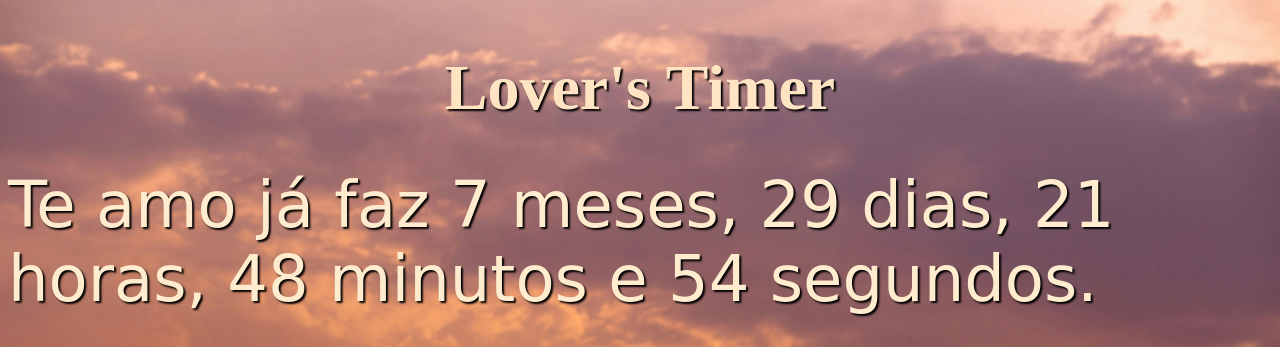
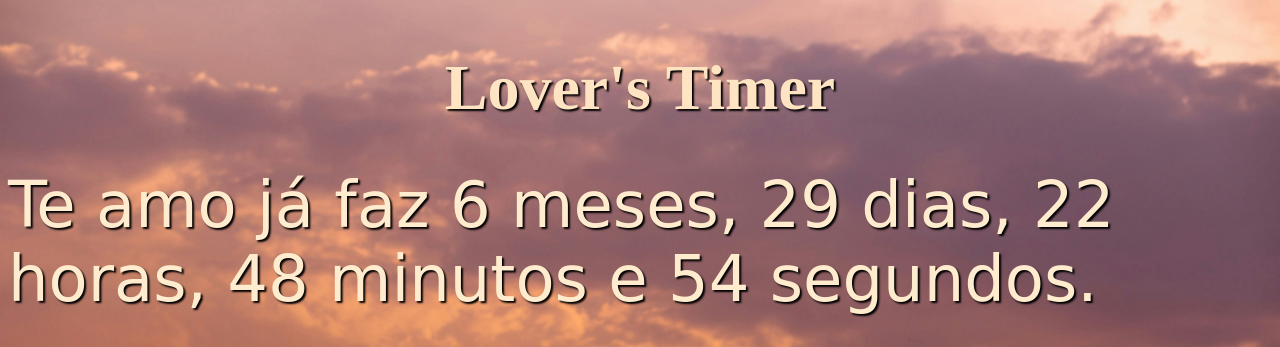
Before and after one commit to rafa-rx580/contador-tempo, a plain HTML site: page index.html in a window 1280 px wide. Shown: the top 347 px of the page. Drawn offline with Linux system fonts and the light colour scheme; a web font is replaced by a local one.

Commit message:
Arrumei o tempo

```diff
--- a/index.html
+++ b/index.html
@@ -28,7 +28,7 @@
     </div>
 
     <script>
-        const dataInicial = new Date(2024, 8, 4, 15, 0, 0);
+        const dataInicial = new Date(2024, 9, 4, 14, 0, 0);
 function atualizarContador(){
     // Pega a data e hora atual.
     const agora = new Date();
```
